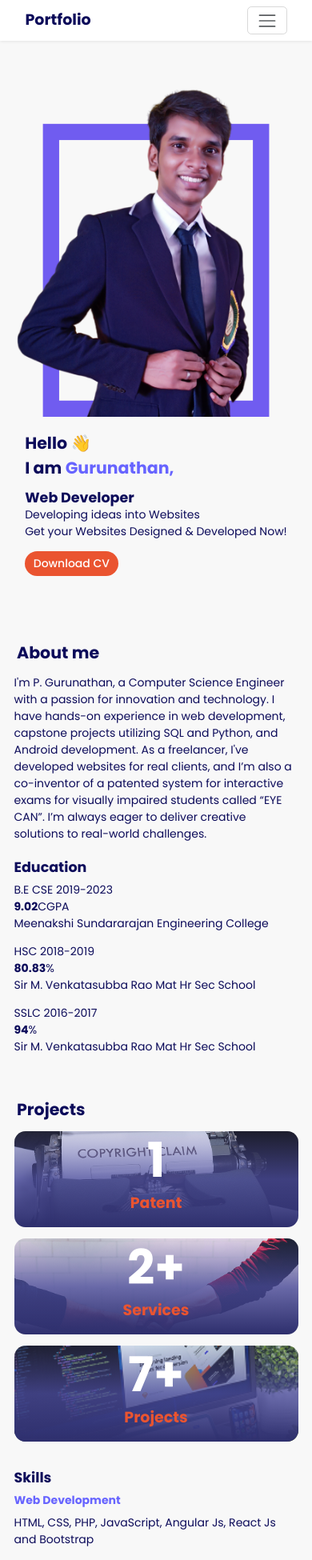
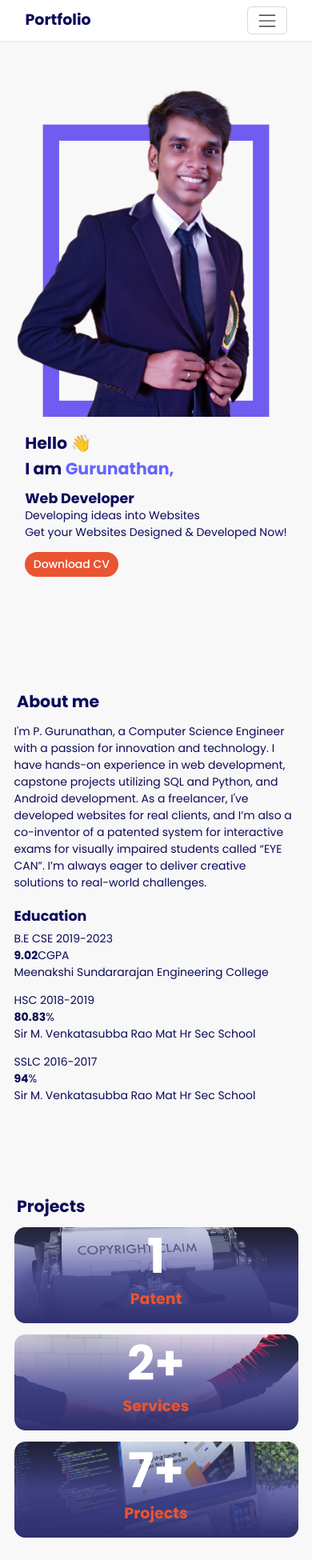
Before and after one commit to Gladsomeguru/Portfolio, an Angular app in the folder portfolio/: page / in a window 390 px wide. Shown: the top 1950 px of the page at 80% size. Built offline with nearby package versions, Linux system fonts and the light colour scheme.

Commit message:
make nav fixed and add padding

```diff
--- a/portfolio/src/app/about/about.component.html
+++ b/portfolio/src/app/about/about.component.html
@@ -1,4 +1,4 @@
-<div class="container px-4 page-bg mt-md-0 mt-4" id="About">
+<div class="container px-4 page-bg mt-md-0 mt-4 content-padding" id="About">
   <div class="row pb-5 justify-content-center">
     <div class="col-12">
       <h3 class="text-md-center text-start fw-bold mb-md-5 mb-3">About me</h3>
--- a/portfolio/src/app/home/home.component.css
+++ b/portfolio/src/app/home/home.component.css
@@ -13,3 +13,7 @@
 .hello:hover .hello-hand {
     transform: rotate(35deg) scale(1.2) translateY(-10px);
 }
+
+.content-padding{
+    padding-top: 52px !important;
+}
--- a/portfolio/src/app/home/home.component.html
+++ b/portfolio/src/app/home/home.component.html
@@ -1,9 +1,9 @@
-<div class="container px-4 page-bg" id="Home">
+<div class="container px-4 page-bg content-padding" id="Home">
   <div class="row py-5 mb-5 justify-content-center">
     <div class="col-md-4 col-12 h-100">
       <img
         class="image w-100"
-        src="/assets/profile.png"
+        src="assets/profile.png"
         alt="web-developer"
       />
     </div>
@@ -23,7 +23,6 @@
           Get your Websites Designed & Developed Now!
         </p>
         <div class="d-flex gap-3 mt-3">
-          <!-- <button class="btn btn-primary secondary-bg rounded-5 fw-medium" type="button">Hire me</button> -->
           <a class="btn btn-primary orange-bg rounded-5 text-white fw-medium" href="resume/Gurunathan.pdf" download="Gurunathan P_SDE_resume.pdf" type="button">Download CV</a>
         </div>
       </div>
--- a/portfolio/src/app/navbar/navbar.component.html
+++ b/portfolio/src/app/navbar/navbar.component.html
@@ -1,4 +1,4 @@
- <nav class="navbar navbar-expand-lg bg-white shadow-sm px-4">
+ <nav class="navbar navbar-expand-lg bg-white shadow-sm px-4 position-fixed w-100 z-3">
     <div class="container-fluid d-flex justify-content-between">
       <a class="navbar-brand primary fw-bold fs-4">Portfolio</a>
         <button class="navbar-toggler" type="button" data-bs-toggle="collapse" data-bs-target="#navbarSupportedContent" aria-controls="navbarSupportedContent" aria-expanded="false" aria-label="Toggle navigation">
--- a/portfolio/src/app/projects/projects.component.html
+++ b/portfolio/src/app/projects/projects.component.html
@@ -1,4 +1,4 @@
-<div class="container px-4 page-bg" id="Projects">
+<div class="container px-4 page-bg content-padding" id="Projects">
     <div class="row justify-content-center">
         <div class="col-12">
             <h3 class="text-md-center text-start fw-bold mb-md-5 mb-3">Projects</h3>
@@ -9,7 +9,7 @@
                     <img class="object-fit-cover thumbnail w-100 rounded-4" src="assets/patent.png" alt="patents" />
                 </div>
                 <div
-                    class="position-absolute thumbnail w-100 top-0 d-flex flex-column align-items-center mask z-3 rounded-4 ">
+                    class="position-absolute thumbnail w-100 top-0 d-flex flex-column align-items-center mask z-2 rounded-4 ">
                     <h6 class="text-white fw-bold count">1</h6>
                     <h4 class="fw-bold orange">Patent</h4>
                 </div>
@@ -19,7 +19,7 @@
                 <div class="project-thumbnail w-100 mb-3">
                     <img class="object-fit-cover thumbnail w-100  rounded-4 " src="assets/handshake.png" alt="services" />
                 </div>
-                <div class="position-absolute thumbnail w-100 top-0 d-flex flex-column align-items-center mask z-3 rounded-4 ">
+                <div class="position-absolute thumbnail w-100 top-0 d-flex flex-column align-items-center mask z-2 rounded-4 ">
                     <h6 class="text-white fw-bold count">2+</h6>
                     <h4 class="fw-bold orange">Services</h4>
                 </div>
@@ -30,7 +30,7 @@
                     <img class="object-fit-cover thumbnail w-100 rounded-4" src="assets/clients.png" alt="clients" />
                 </div>
                 <div
-                    class="position-absolute thumbnail w-100 top-0 d-flex flex-column align-items-center mask z-3 rounded-4 ">
+                    class="position-absolute thumbnail w-100 top-0 d-flex flex-column align-items-center mask z-2 rounded-4 ">
                     <h6 class="text-white fw-bold count">7+</h6>
                     <h4 class="fw-bold orange">Projects</h4>
                 </div>
--- a/portfolio/src/index.html
+++ b/portfolio/src/index.html
@@ -6,7 +6,7 @@
   <base href="/">
   <link href="https://cdn.jsdelivr.net/npm/bootstrap@5.3.3/dist/css/bootstrap.min.css" rel="stylesheet" integrity="sha384-QWTKZyjpPEjISv5WaRU9OFeRpok6YctnYmDr5pNlyT2bRjXh0JMhjY6hW+ALEwIH" crossorigin="anonymous">
   <meta name="viewport" content="width=device-width, initial-scale=1">
-  <link rel="icon" type="image/x-icon" href="/icons/portfolio-icon.png">
+  <link rel="icon" type="image/x-icon" href="icons/portfolio-icon.png">
 </head>
 <body>
   <app-root></app-root>
--- a/portfolio/src/styles.css
+++ b/portfolio/src/styles.css
@@ -45,9 +45,14 @@ html,body{
     border: 2px solid var(--secondary) !important;
 }
 
-@media (max-width: 767px) {
+
+
+@media (max-width: 769px) {
     body{
         font-size: 14px !important;
+    }
+    .content-padding{
+        padding-top: 60px !important;
     }
   }
 
@@ -55,4 +60,7 @@ html,body{
     body{
         font-size: 12px !important;
     }
+    .content-padding{
+        padding-top: 60px !important;
+    }
   }
```
